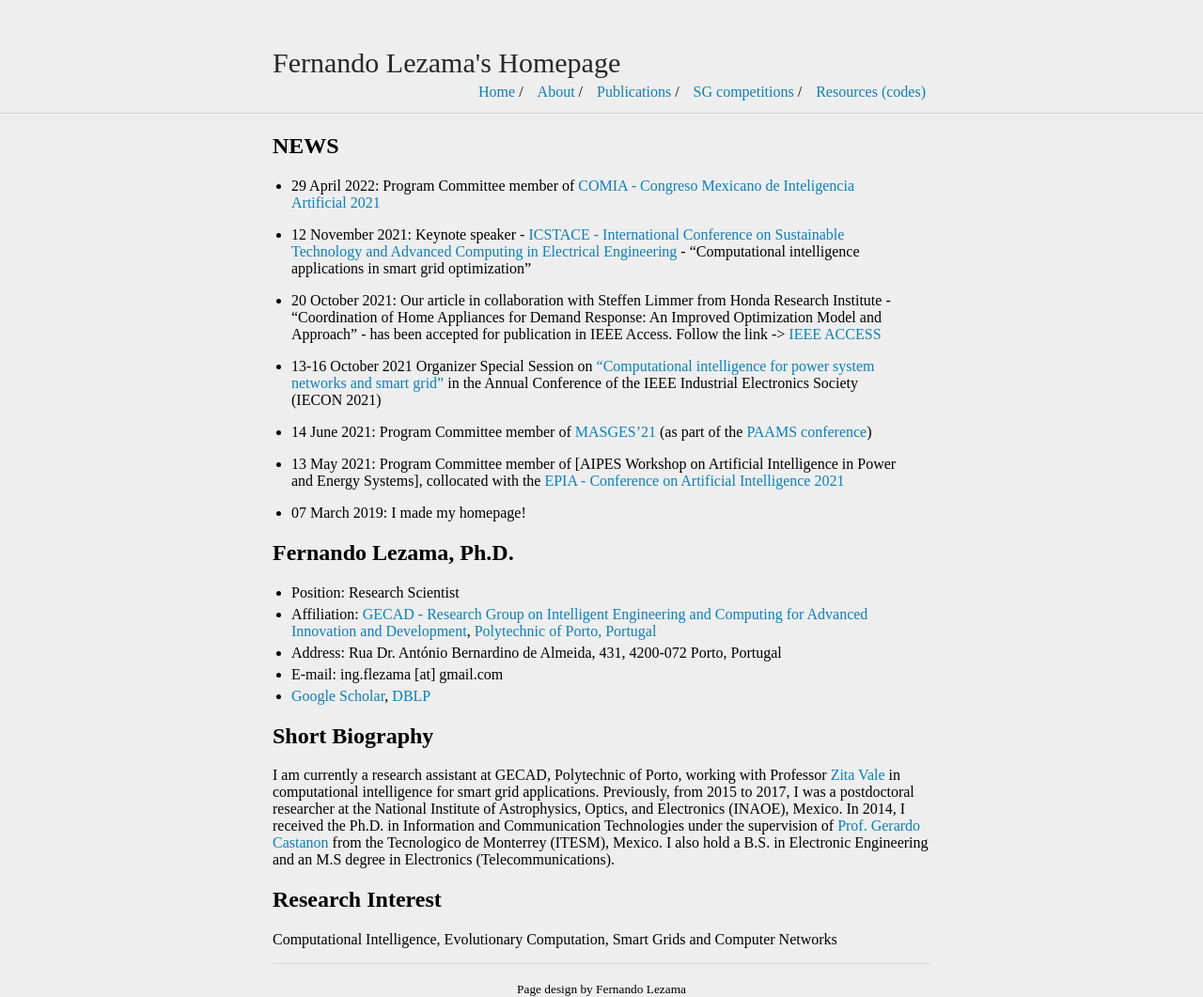
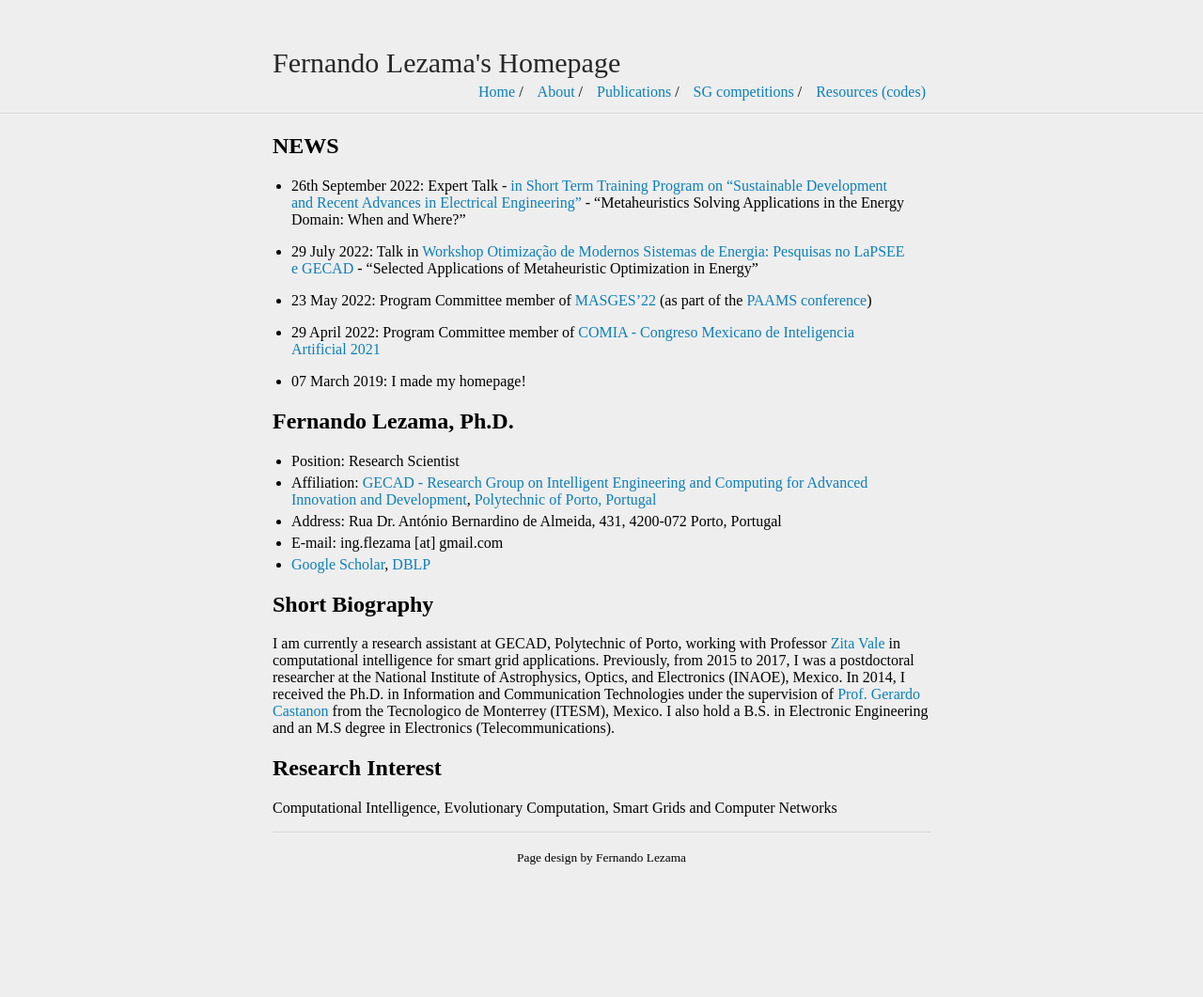
Before and after one commit to fernandolezama/fernandolezama.github.io, a Jekyll site: the page built from index.md, in a window 1280 px wide. Shown: the whole page at 94% size. Built offline with Jekyll 4.4.1, drawn with Linux system fonts in a browser that asks for light colours; after the commit the page ends 921 px from its top, so only the background shows below that.

Commit message:
Update index.md

```diff
--- a/index.md
+++ b/index.md
@@ -5,8 +5,17 @@ title: Fernando Lezama's Homepage
 
 
 ## NEWS
+* 26th September 2022: Expert Talk - [in Short Term Training Program on “Sustainable Development and Recent Advances in Electrical
+Engineering”](https://sites.google.com/view/icstace/keynote-speakers?authuser=0) - "Metaheuristics Solving Applications in the Energy Domain: When and Where?"
+
+* 29 July 2022: Talk in [Workshop Otimização de Modernos Sistemas de Energia: Pesquisas no LaPSEE e GECAD](https://www2.unesp.br/portal#!/acontece/detalhes/v/id::644/titulo::workshop-otimizacao-de-modernos-sistemas-de-energia-pesquisas-no-lapsee-e-gecad) - "Selected Applications of Metaheuristic Optimization in Energy"
+
+* 23 May 2022: Program Committee member of [MASGES'22](https://www.paams.net/workshops/masges) (as part of the [PAAMS conference](https://www.paams.net/))
+
 * 29 April 2022: Program Committee member of [COMIA - Congreso Mexicano de Inteligencia Artificial 2021](http://www.smia.mx/comia/2022/)
 
+
+{% comment %}
 * 12 November 2021: Keynote speaker - [ICSTACE - International Conference on Sustainable Technology and Advanced Computing in Electrical Engineering](https://sites.google.com/view/icstace/keynote-speakers?authuser=0) - "Computational intelligence applications in smart grid optimization"
 
 * 20 October 2021: Our article in collaboration with Steffen Limmer from Honda Research Institute - "Coordination of Home Appliances for Demand Response: An Improved Optimization Model and Approach" - has been accepted for publication in IEEE Access. Follow the link -> [IEEE ACCESS](https://ieeexplore.ieee.org/abstract/document/9585590)
@@ -17,10 +26,6 @@ title: Fernando Lezama's Homepage
 
 * 13 May 2021: Program Committee member of [AIPES Workshop on Artificial Intelligence in Power and Energy Systems], collocated with the [EPIA - Conference on Artificial Intelligence 2021](http://www.appia.pt/epia2021/)
 
-
-
-
-{% comment %}
 * 15 March 2021: Program Committee member of [COMIA - Congreso Mexicano de Inteligencia Artificial 2021](http://smia.mx/comia/2021/)
 
 * 14 January 2021: Our paper "Optimal Model for Local Energy Community Scheduling Considering Peer to Peer Electricity Transactions," in which I had the pleasure of collaboring with R. Faia, J. Soares, T. Pinto, Z. Vale and J. M. Corchado, has been published in [IEEE ACCESS](https://ieeexplore.ieee.org/document/9319858), an (<span style="color:#C31D1D;">open access</span>) journal from IEEE. Good way to start the year. Check it now.
```
